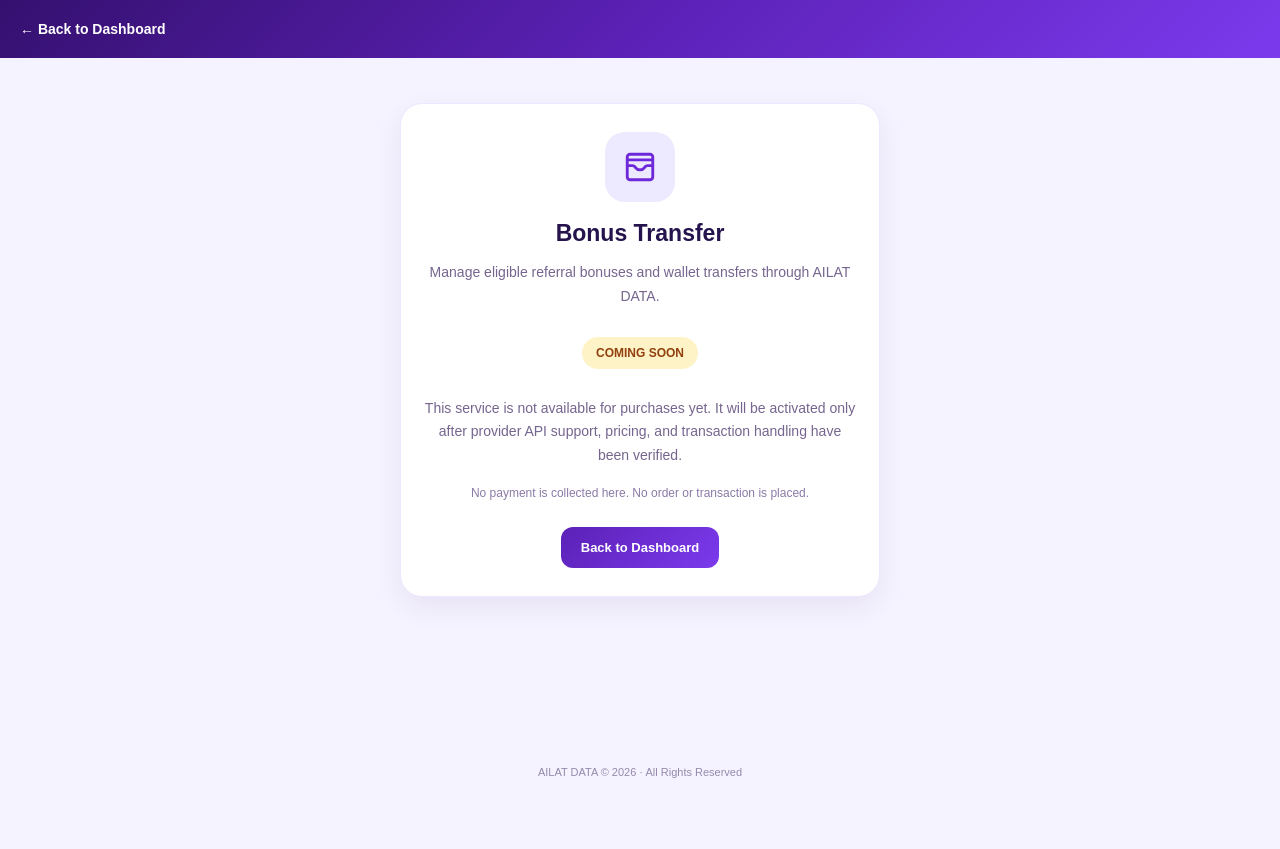
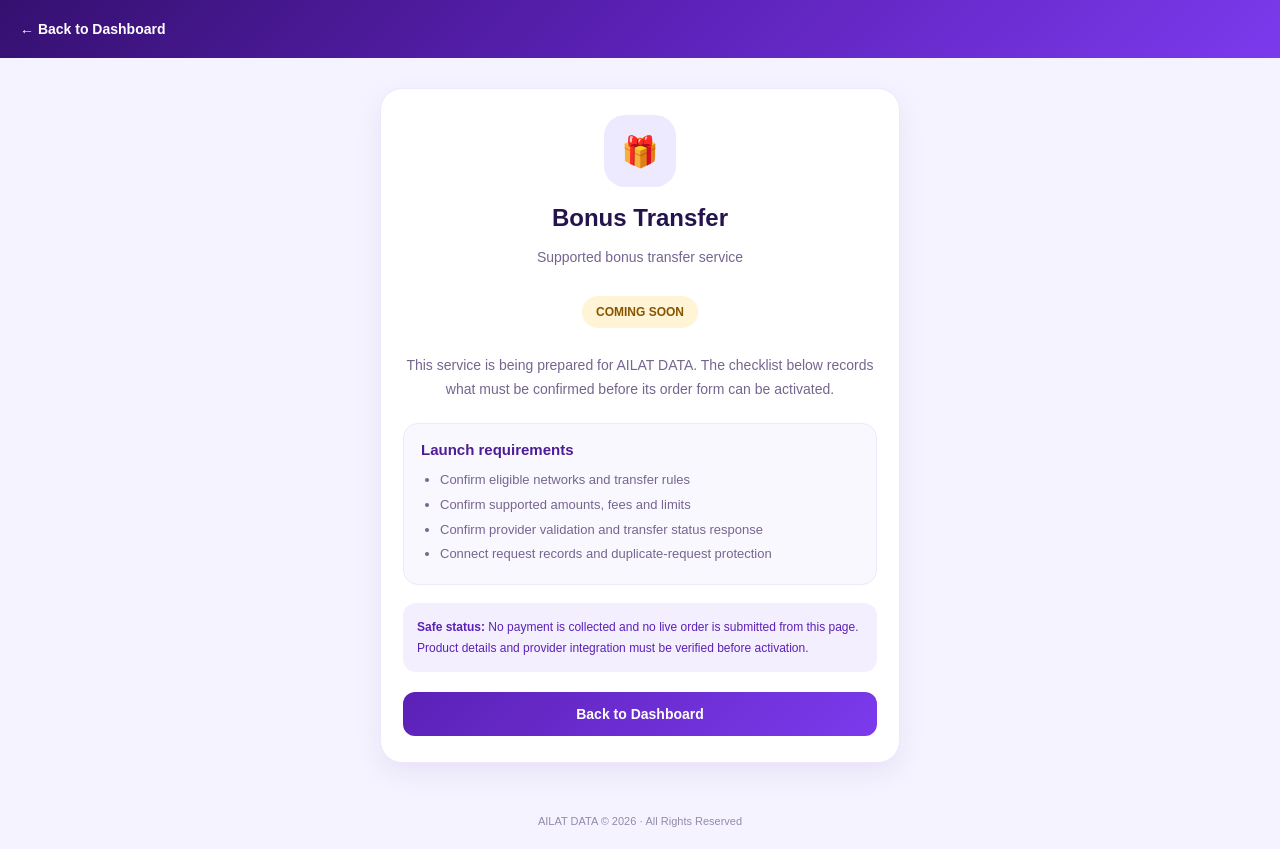
Before and after one commit to ismailibrahim080699-code/Ailat-data, a plain HTML site: page bonus_transfer.html in a window 1280 px wide. Before the commit the page ends 800 px from the top, so only its background shows below. Drawn offline with nearby package versions, Linux system fonts and the light colour scheme.

Commit message:
Prepare Bonus Transfer service setup page

```diff
--- a/bonus_transfer.html
+++ b/bonus_transfer.html
@@ -4,22 +4,26 @@
 <meta charset="UTF-8">
 <meta name="viewport" content="width=device-width, initial-scale=1.0">
 <meta name="theme-color" content="#4c1d95">
+<meta name="description" content="AILAT DATA Bonus Transfer service preparation.">
+<link rel="icon" type="image/svg+xml" href="assets/ailat-mark.svg">
 <title>AILAT DATA | Bonus Transfer</title>
-<link rel="icon" type="image/svg+xml" href="assets/ailat-mark.svg">
 <style>
 *{box-sizing:border-box}
 body{margin:0;min-height:100vh;font-family:Arial,sans-serif;background:#f5f3ff;color:#24134d;display:flex;flex-direction:column}
 header{padding:20px;background:linear-gradient(135deg,#35106f,#5b21b6,#7c3aed);color:white}
 header a{color:white;text-decoration:none;font-weight:bold;font-size:14px}
-main{width:min(92%,480px);margin:45px auto;flex:1}
-.card{background:white;border:1px solid #eee7ff;border-radius:22px;padding:28px 22px;text-align:center;box-shadow:0 10px 28px #35106f12}
-.icon{width:70px;height:70px;margin:0 auto 18px;border-radius:20px;background:#ede9fe;color:#6d28d9;display:grid;place-items:center}
-.icon svg{width:34px;height:34px}
-h1{font-size:23px;margin:0 0 10px}
+main{width:min(92%,520px);margin:30px auto;flex:1}
+.card{background:white;border:1px solid #eee7ff;border-radius:22px;padding:26px 22px;box-shadow:0 10px 28px #35106f12}
+.hero{text-align:center}
+.icon{width:72px;height:72px;margin:0 auto 17px;border-radius:21px;background:#ede9fe;color:#6d28d9;display:grid;place-items:center;font-size:30px}
+h1{font-size:24px;margin:0 0 10px}
 p{font-size:14px;line-height:1.7;color:#75658f}
-.status{display:inline-block;margin:14px 0;padding:9px 14px;border-radius:20px;background:#fef3c7;color:#92400e;font-size:12px;font-weight:800}
-.note{font-size:12px;color:#8b7aa6;margin-top:15px}
-button{border:0;background:linear-gradient(135deg,#5b21b6,#7c3aed);color:white;padding:13px 20px;border-radius:12px;font-weight:bold;font-size:13px;margin-top:12px}
+.status{display:inline-block;margin:12px 0;padding:9px 14px;border-radius:20px;background:#fff4d6;color:#875500;font-size:12px;font-weight:800}
+.section{margin-top:22px;padding:17px;background:#faf8ff;border:1px solid #eee7ff;border-radius:15px}
+.section h2{font-size:15px;margin:0 0 8px;color:#4c1d95}
+ul{padding-left:19px;margin:10px 0 0;color:#75658f;font-size:13px;line-height:1.9}
+.notice{margin-top:18px;padding:14px;border-radius:13px;background:#f3efff;color:#5b21b6;font-size:12px;line-height:1.7}
+button{width:100%;border:0;background:linear-gradient(135deg,#5b21b6,#7c3aed);color:white;padding:14px 18px;border-radius:12px;font-weight:bold;font-size:14px;margin-top:20px;cursor:pointer}
 footer{text-align:center;padding:22px;color:#9589ac;font-size:11px}
 </style>
 </head>
@@ -27,17 +31,21 @@ footer{text-align:center;padding:22px;color:#9589ac;font-size:11px}
 <header><a href="dashboard.html">← Back to Dashboard</a></header>
 <main>
 <section class="card">
-<div class="icon"><i data-lucide="wallet-cards"></i></div>
+<div class="hero">
+<div class="icon" aria-hidden="true">🎁</div>
 <h1>Bonus Transfer</h1>
-<p>Manage eligible referral bonuses and wallet transfers through AILAT DATA.</p>
+<p>Supported bonus transfer service</p>
 <div class="status">COMING SOON</div>
-<p>This service is not available for purchases yet. It will be activated only after provider API support, pricing, and transaction handling have been verified.</p>
-<p class="note">No payment is collected here. No order or transaction is placed.</p>
+<p>This service is being prepared for AILAT DATA. The checklist below records what must be confirmed before its order form can be activated.</p>
+</div>
+<div class="section">
+<h2>Launch requirements</h2>
+<ul><li>Confirm eligible networks and transfer rules</li><li>Confirm supported amounts, fees and limits</li><li>Confirm provider validation and transfer status response</li><li>Connect request records and duplicate-request protection</li></ul>
+</div>
+<div class="notice"><strong>Safe status:</strong> No payment is collected and no live order is submitted from this page. Product details and provider integration must be verified before activation.</div>
 <button type="button" onclick="location.href='dashboard.html'">Back to Dashboard</button>
 </section>
 </main>
 <footer>AILAT DATA © 2026 · All Rights Reserved</footer>
-<script src="https://unpkg.com/lucide@latest"></script>
-<script>if(window.lucide)lucide.createIcons();</script>
 </body>
 </html>
```
